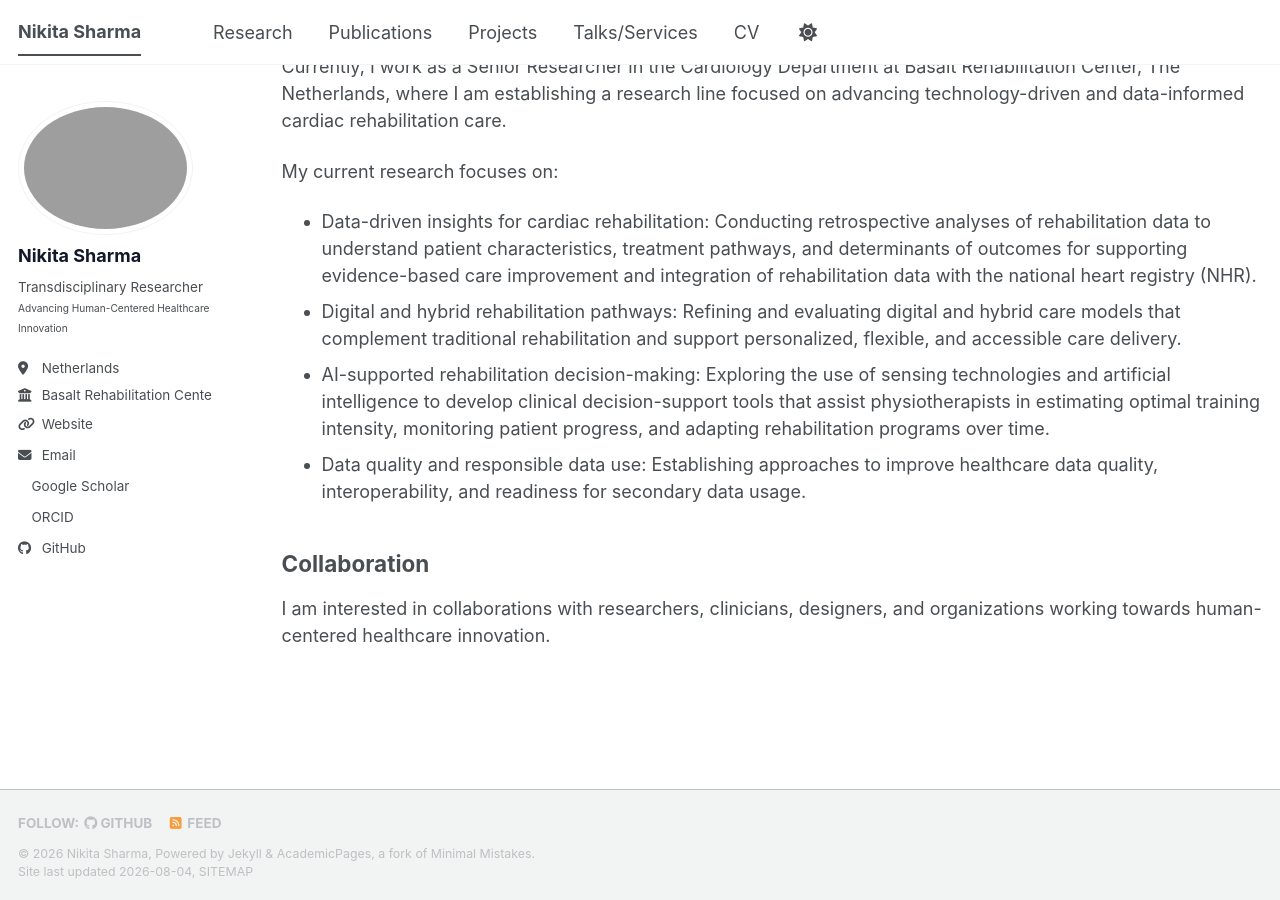
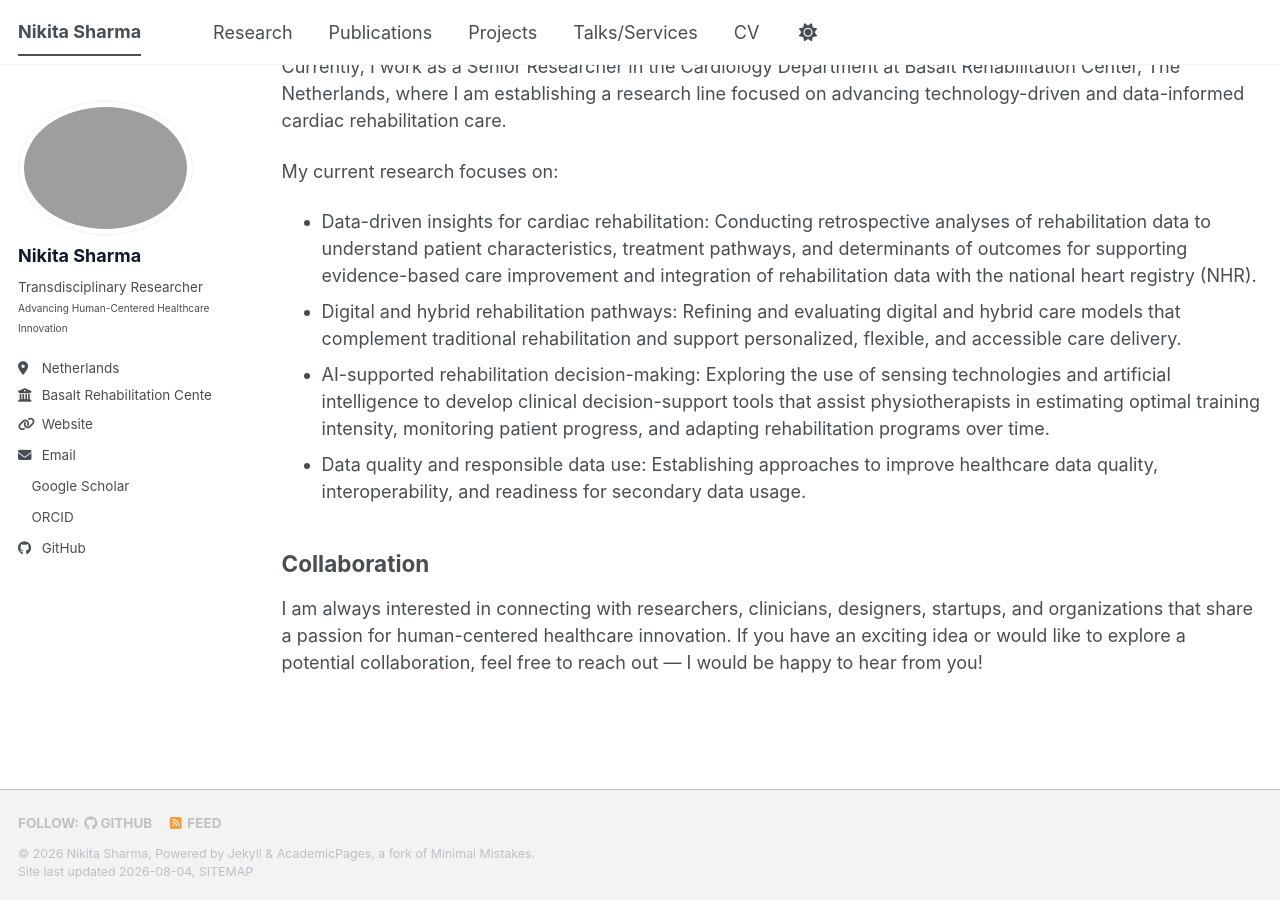
Before and after one commit to nikitasharma14/Portfolio, a Jekyll site: the page built from _pages/about.md, in a window 1280 px wide and 900 px high, scrolled down 1108 px. Built offline with Jekyll 4.4.1, drawn with Linux system fonts in a browser that asks for light colours; a style sheet for code colours, icons or effects is not loaded.

Commit message:
Update about.md

```diff
--- a/_pages/about.md
+++ b/_pages/about.md
@@ -38,4 +38,4 @@ My current research focuses on:
 
 ## Collaboration
 
-I am interested in collaborations with researchers, clinicians, designers, and organizations working towards human-centered healthcare innovation.
+I am always interested in connecting with researchers, clinicians, designers, startups, and organizations that share a passion for human-centered healthcare innovation. If you have an exciting idea or would like to explore a potential collaboration, feel free to reach out — I would be happy to hear from you!
```
